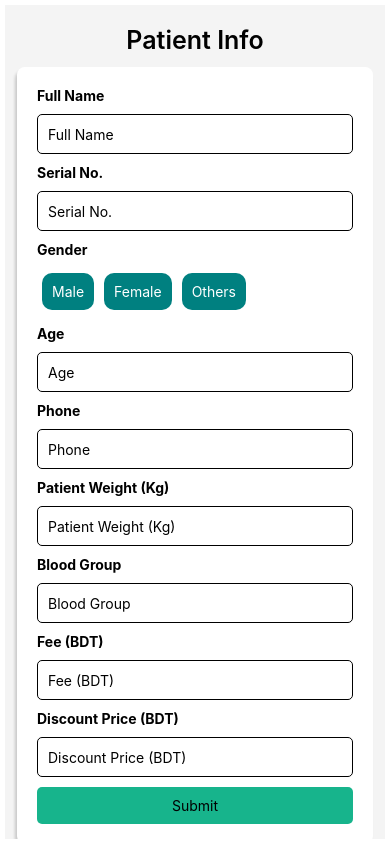
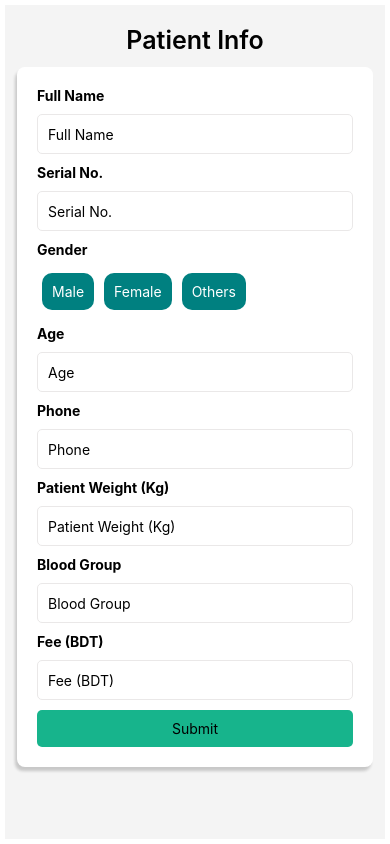
Before and after one commit to Faisal0385/medikartapp, a React Native app: screen / in a window 390 px wide. Built offline with nearby package versions, Linux system fonts and the light colour scheme.

Commit message:
patient info screen created

```diff
--- a/src/screens/PatientInfoScreen/PatientInfoScreen.jsx
+++ b/src/screens/PatientInfoScreen/PatientInfoScreen.jsx
@@ -76,11 +76,6 @@ const PatientInfoScreen = () => {
             <TextInput style={styles.input} placeholder="Blood Group" />
             <Text style={{ fontWeight: "700" }}>Fee (BDT)</Text>
             <TextInput style={styles.input} placeholder="Fee (BDT)" />
-            <Text style={{ fontWeight: "700" }}>Discount Price (BDT)</Text>
-            <TextInput
-              style={styles.input}
-              placeholder="Discount Price (BDT)"
-            />
 
             <TouchableOpacity style={styles.button}>
               <Text style={{ color: COLOR_WHITE }}>Submit</Text>
@@ -107,6 +102,7 @@ const styles = StyleSheet.create({
     borderWidth: 1,
     padding: 10,
     borderRadius: 5,
+    borderColor: "#eae8e8",
   },
   card: {
     backgroundColor: "white",
```
